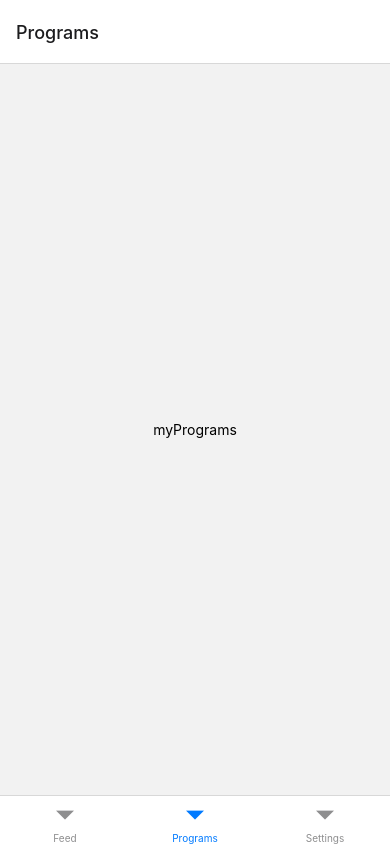
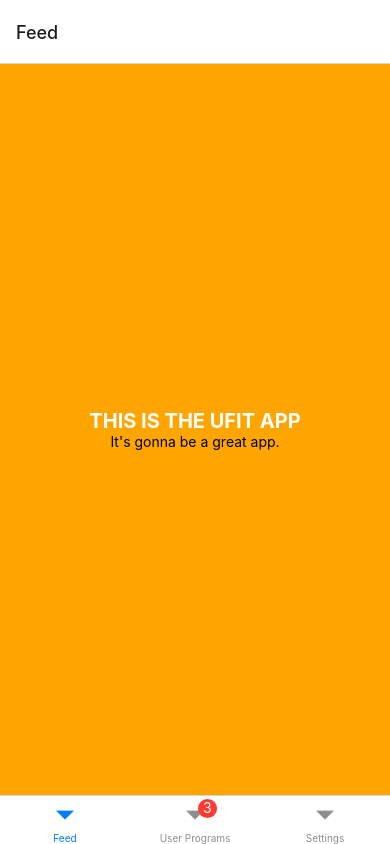
Before and after one commit to KyleGrande/ufit-frontend, a React Native app in the folder UFIT/: screen /Programs in a window 390 px wide. Built offline with nearby package versions, Linux system fonts and the light colour scheme.

Commit message:
navigation

```diff
--- a/UFIT/App.tsx
+++ b/UFIT/App.tsx
@@ -2,7 +2,10 @@ import * as React from 'react';
 import { StatusBar } from 'expo-status-bar';
 import { StyleSheet, Text, View } from 'react-native';
 import { NavigationContainer } from '@react-navigation/native';
-import { createBottomTabNavigator } from '@react-navigation/bottom-tabs';
+import { BottomTabBarHeightCallbackContext, createBottomTabNavigator } from '@react-navigation/bottom-tabs';
+import ProgramFeed from './src/screens/ProgramFeed';
+import UserPrograms from './src/screens/UserPrograms';
+import UserSettings from './src/screens/UserSettings';
 
 function MyPrograms() {
   return (
@@ -34,9 +37,19 @@ const Tab = createBottomTabNavigator();
 function MyTabs() {
   return (
     <Tab.Navigator>
-      <Tab.Screen name="Feed" component={HomeFeed} />
-      <Tab.Screen name="Programs" component={MyPrograms} />
-      <Tab.Screen name="Settings" component={MySettings} />
+      <Tab.Screen
+        name="Feed"
+        component={ProgramFeed}
+      />
+      <Tab.Screen
+        name="User Programs"
+        component={UserPrograms}
+        options={{ tabBarBadge: 3 }}
+      />
+      <Tab.Screen
+        name="Settings"
+        component={UserSettings}
+      />
     </Tab.Navigator>
   );
 }
--- /dev/null
+++ b/UFIT/src/screens/ProgramCreation/ProgramCreate.tsx
@@ -0,0 +1,26 @@
+import React from "react";
+import { StyleSheet, Text, View } from "react-native";
+
+
+export default function ProgramCreate() {
+    return (
+        <View style={styles.container}>
+            <Text style={styles.text}>Tcreate</Text>
+            <Text> It's gonna be a great app. </Text>
+        </View>
+    );
+}
+
+const styles = StyleSheet.create({
+    container: {
+        flex: 1,
+        backgroundColor: 'orange',
+        alignItems: 'center',
+        justifyContent: 'center',
+    },
+    text: {
+        color: 'white',
+        fontSize: 20,
+        fontWeight: 'bold',
+    },
+});
--- /dev/null
+++ b/UFIT/src/screens/ProgramFeed.tsx
@@ -0,0 +1,27 @@
+import * as React from 'react';
+import { Text, View, StyleSheet} from 'react-native';
+
+
+
+export default function ProgramFeed() {
+    return (
+        <View style={styles.container}>
+            <Text style={styles.text}>THIS IS THE UFIT APP</Text>
+            <Text> It's gonna be a great app. </Text>
+        </View>
+    );
+}
+
+const styles = StyleSheet.create({
+    container: {
+      flex: 1,
+      backgroundColor: 'orange',
+      alignItems: 'center',
+      justifyContent: 'center',
+    },
+    text: {
+        color: 'white',
+        fontSize: 20,
+        fontWeight: 'bold',
+    },
+  });
--- /dev/null
+++ b/UFIT/src/screens/UserPrograms.tsx
@@ -0,0 +1,25 @@
+import * as React from 'react';
+import { Text, View, Button } from 'react-native';
+import { createNativeStackNavigator } from '@react-navigation/native-stack';
+import ProgramCreate from './ProgramCreation/ProgramCreate';
+
+const stack = createNativeStackNavigator();
+
+export default function UserPrograms( ) {
+    return (
+        <stack.Navigator initialRouteName='Program'>
+            <stack.Screen name="ProgramsMain" component={ProgramsMainScreen} options={{ headerShown: false}}/>
+            <stack.Screen name="Create a Program" component={ProgramCreate}  />
+        </stack.Navigator>
+    );
+}
+
+function ProgramsMainScreen({navigation}){
+    return (
+    <View style={{ flex: 1, justifyContent: 'center', alignItems: 'center'}}>
+        <Text>UserPrograms:</Text>
+        <Text> none </Text>
+        <Button title="Create Program" onPress={() => navigation.navigate('Create a Program')} />
+    </View>
+    );
+}
--- /dev/null
+++ b/UFIT/src/screens/UserSettings.tsx
@@ -0,0 +1,12 @@
+import * as React from 'react';
+import { Text, View } from 'react-native';
+
+
+export default function UserSettings() {
+    return (
+        <View style={{ flex: 1, justifyContent: 'center', alignItems: 'center' }}>
+            <Text>UserSettings</Text>
+            <Text>none</Text>
+        </View>
+    );
+}
```
